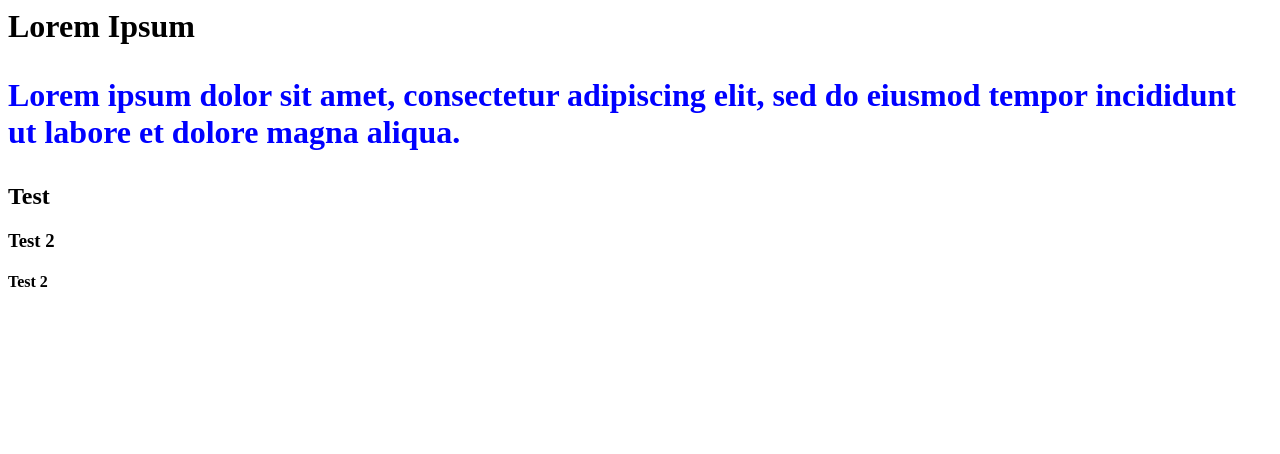
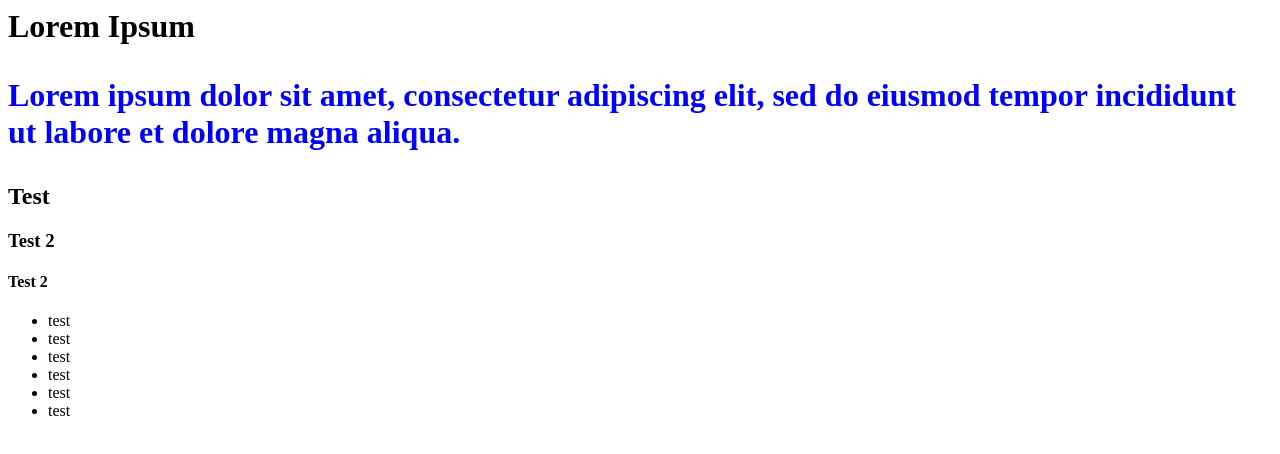
Before and after one commit to KamilPietron/lab1, a plain HTML site: page index_zadanie.html in a window 1280 px wide. Drawn offline with Linux system fonts and the light colour scheme.

Commit message:
Update index_zadanie.html

```diff
--- a/index_zadanie.html
+++ b/index_zadanie.html
@@ -8,5 +8,26 @@
 			<h2>Test</h2>
 			<h3>Test 2</h3>
 			<h4>Test 2</h4>
+			<ul>
+			  <li>
+				test
+			  </li>
+				  <li>
+				test
+			  </li>
+				  <li>
+				test
+			  </li>
+				  <li>
+				test
+			  </li>
+				  <li>
+				test
+			  </li>
+				  <li>
+				test
+			  </li>
+
+			</ul>
 	</body>
 </html>
```
